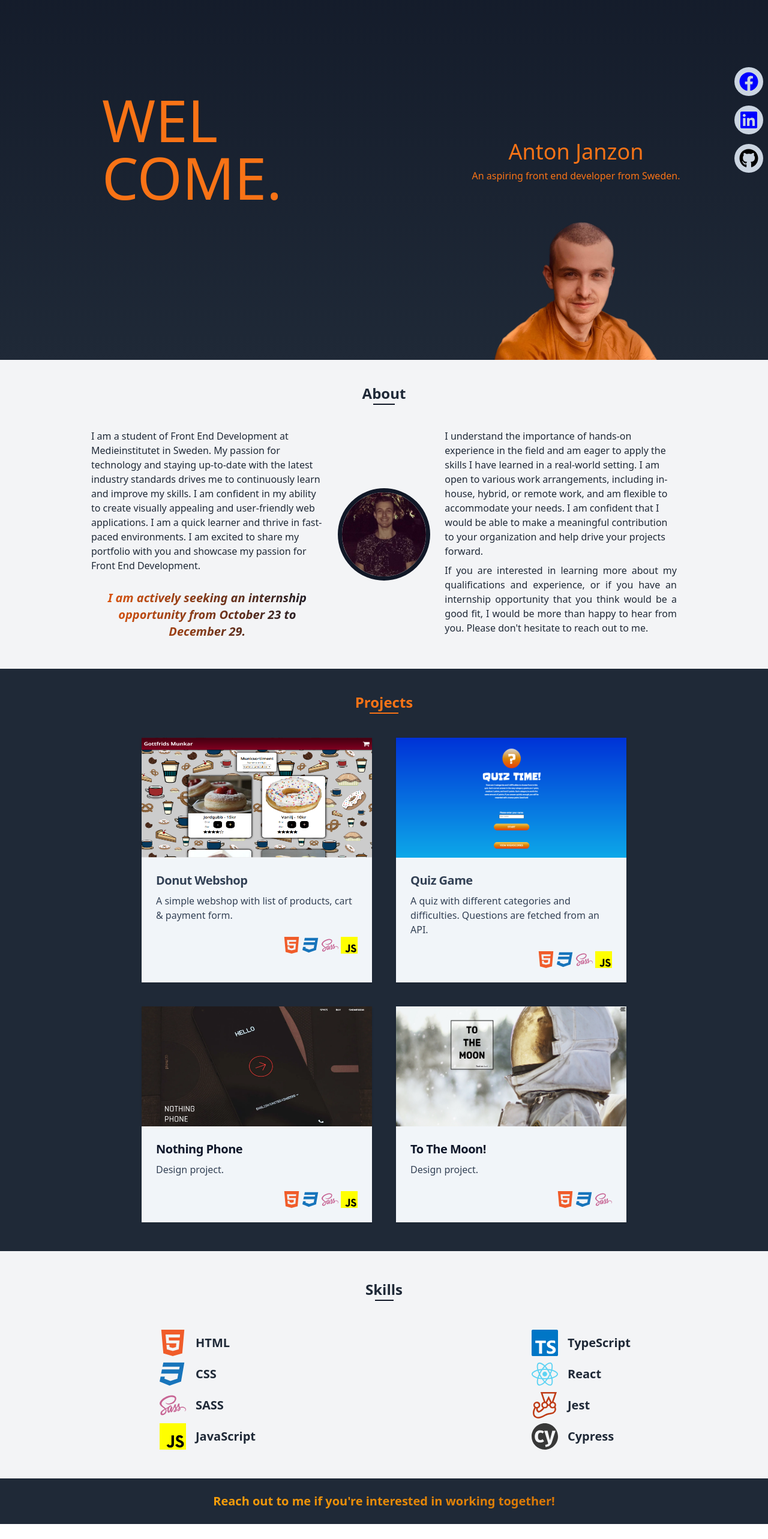
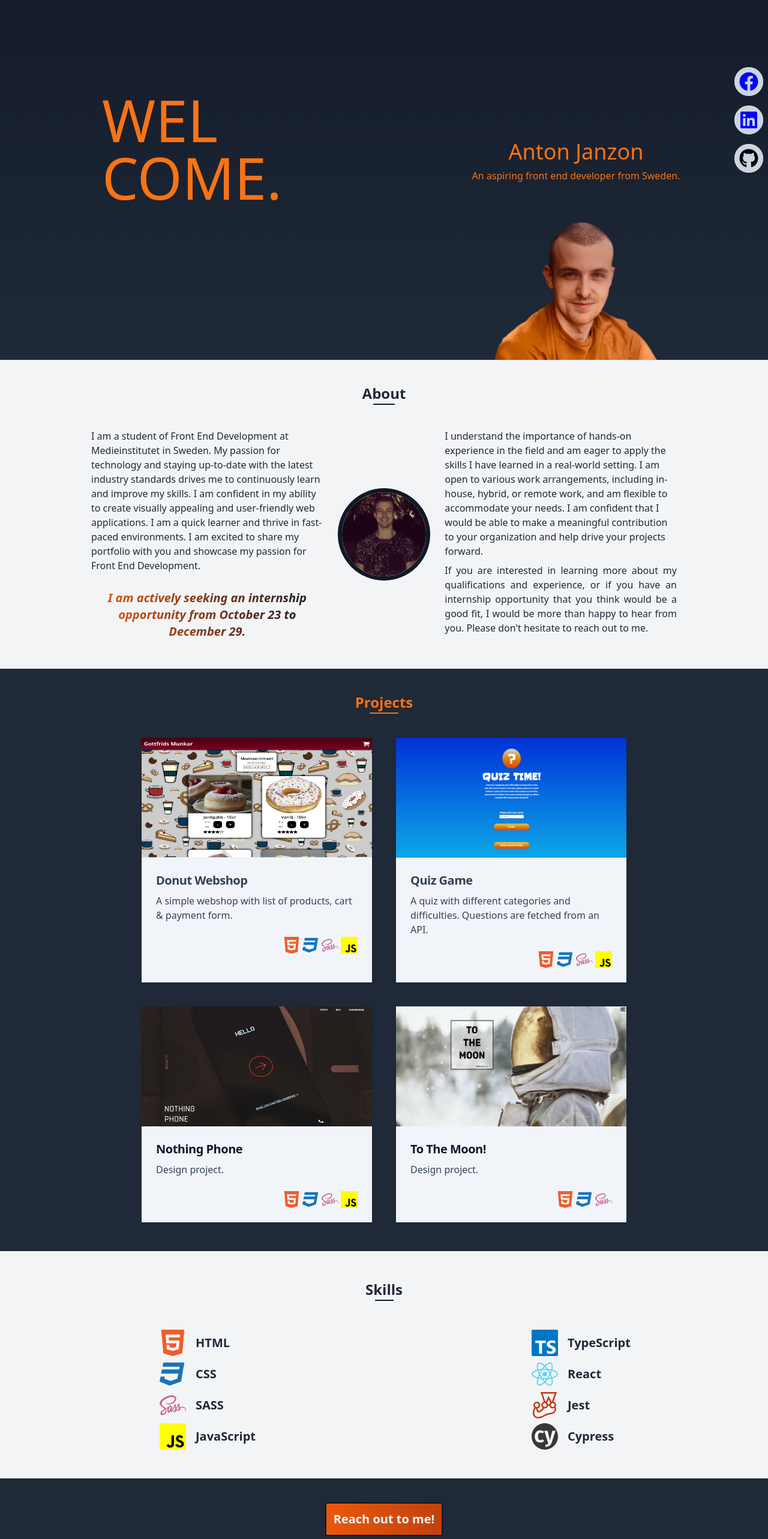
Before and after one commit to antonjanzon95/myPortfolio, a React (Vite) app: page / in a window 1280 px wide. Shown: the part 200-2766 px from the top of the page at 60% size. Before the commit the page ends 2741 px from the top, so only its background shows below. Built offline with nearby package versions, Linux system fonts and the light colour scheme.

Commit message:
File structure, style, links

```diff
--- a/package.json
+++ b/package.json
@@ -12,9 +12,12 @@
   },
   "homepage": "https://antonjanzon95.github.io/myPortfolio",
   "dependencies": {
+    "@types/react-scroll": "^1.8.6",
     "react": "^18.2.0",
     "react-dom": "^18.2.0",
-    "react-icons": "^4.7.1"
+    "react-icons": "^4.7.1",
+    "react-scroll": "^1.8.9",
+    "react-spring": "^9.6.1"
   },
   "devDependencies": {
     "@types/react": "^18.0.27",
--- a/src/App.tsx
+++ b/src/App.tsx
@@ -1,4 +1,3 @@
-import { useState, useEffect } from "react";
 import Header from "./components/header";
 import MobileHeader from "./components/headerMobile";
 import Main from "./components/main";
@@ -13,10 +12,16 @@ function App() {
   return (
     <div className="">
       <header className="h-24 bg-gray-900 text-orange-500 hidden laptop:flex laptop:items-center fixed top-0 w-full z-20">
-        <Header />
+        <Header
+          headerHeight={96}
+          sectionIDs={["about", "projects", "skills"]}
+        />
       </header>
       <header className="h-16 bg-gray-900 text-orange-500 block laptop:hidden fixed w-full top-0 z-20">
-        <MobileHeader />
+        <MobileHeader
+          headerHeight={64}
+          sectionIDs={["about", "projects", "skills"]}
+        />
       </header>
       <main className="hidden laptop:block w-full bg-gradient-to-b from-gray-900 to-gray-800 text-orange-500">
         <Main />
@@ -24,19 +29,21 @@ function App() {
       <main className="block laptop:hidden w-full bg-gradient-to-b from-gray-900 to-gray-800 text-orange-500">
         <MainMobile />
       </main>
-      <section className="w-full bg-gray-100 text-gray-800">
+      <section id="about" className="w-full bg-gray-100 text-gray-800">
         <About />
       </section>
-      <section className="w-full bg-gray-800 text-gray-100">
+      <section id="projects" className="w-full bg-gray-800 text-gray-100">
         <Projects />
       </section>
-      <section className="w-full bg-gray-100 text-gray-800">
+      <section id="skills" className="w-full bg-gray-100 text-gray-800">
         <Skills />
       </section>
-      <section className="w-full bg-gray-800 text-gray-100">
+      <aside className="hidden laptop:block">
+        <SideBar size={32} />
+      </aside>
+      <footer id="contact" className="w-full bg-gray-800 text-gray-100">
         <Contact />
-      </section>
-      <SideBar />
+      </footer>
     </div>
   );
 }
--- a/src/components/contact.tsx
+++ b/src/components/contact.tsx
@@ -1,11 +1,17 @@
+import SideBar from "./sidebar";
+
 const Contact = () => {
   return (
-    <div className="container p-6 mx-auto relative">
-      <div className="flex justify-center">
-        <h2 className="text-center text-transparent font-bold text-xl bg-clip-text bg-gradient-to-r from-amber-500 to-amber-600">
-          Reach out to me if you're interested in working together!
-        </h2>
+    <div className="container  mx-auto relative">
+      <div className="flex justify-center items-center gap-4 p-10">
+        <button className="p-3 border-solid border-2 border-gray-900 font-bold text-xl text-gray-100 bg-gradient-to-r from-orange-600 to-orange-700 hover:from-orange-900 hover:to-orange-800">
+          Reach out to me!
+        </button>
+        <SideBar size={32} />
       </div>
+      <p className="text-center pb-1 font-medium">
+        Made with React, TypeScript & Tailwind.
+      </p>
     </div>
   );
 };
--- a/src/components/header.tsx
+++ b/src/components/header.tsx
@@ -1,30 +1,39 @@
-interface Props {}
+import { Link, animateScroll as scroll } from "react-scroll";
 
-const Header: React.FC<Props> = () => {
+interface Props {
+  headerHeight: number;
+  sectionIDs: string[];
+}
+
+const Header: React.FC<Props> = (props: Props) => {
+  const handleTopClick = () => {
+    scroll.scrollToTop({ duration: 500, smooth: true });
+  };
+
   return (
     <nav className="relative w-full flex justify-center items-center">
-      <ul className="flex text-sm font-semibold gap-12 items-center">
-        <li className="hover:text-gray-100 hoverUnderline">
-          <a className="" href="">
-            Home
-          </a>
-        </li>
-        <li className="hover:text-gray-100 hoverUnderline">
-          <a className="" href="">
-            About
-          </a>
-        </li>
-        <li className="hover:text-gray-100 hoverUnderline">
-          <a className="" href="">
-            Projects
-          </a>
-        </li>
-        <li className="hover:text-gray-100 hoverUnderline">
-          <a className="" href="">
-            Skills
-          </a>
-        </li>
-      </ul>
+      <div className="flex text-sm font-semibold gap-12 items-center">
+        <Link
+          to="top"
+          onClick={handleTopClick}
+          className="hover:text-gray-100 hoverUnderline cursor-pointer"
+          key="top"
+          aria-label="Go to the home page"
+        >
+          Home
+        </Link>
+        {props.sectionIDs.map((id) => (
+          <Link
+            to={id}
+            smooth={true}
+            offset={-props.headerHeight}
+            className="hover:text-gray-100 hoverUnderline cursor-pointer"
+            key={id}
+          >
+            {id.charAt(0).toUpperCase() + id.slice(1)}
+          </Link>
+        ))}
+      </div>
     </nav>
   );
 };
--- a/src/components/headerMobile.tsx
+++ b/src/components/headerMobile.tsx
@@ -1,9 +1,18 @@
-import React, { useState } from "react";
+import React, { useEffect, useRef, useState } from "react";
+import { Link, animateScroll as scroll } from "react-scroll";
 
-interface Props {}
+interface Props {
+  headerHeight: number;
+  sectionIDs: string[];
+}
 
-const MobileHeader: React.FC<Props> = () => {
+const MobileHeader: React.FC<Props> = (props: Props) => {
   const [isOpen, setIsOpen] = useState(false);
+
+  const handleTopClick = () => {
+    scroll.scrollToTop({ duration: 500, smooth: true });
+  };
+
   return (
     <nav className="flex items-center justify-between p-4 w-full h-full">
       <a href="#" className="font-bold text-lg text-orange-500">
@@ -20,21 +29,28 @@ const MobileHeader: React.FC<Props> = () => {
 
       <div
         className={`${
-          isOpen ? "scale-100" : "scale-0"
-        } absolute top-0 right-0 bg-white text-gray-900 p-4 mt-16 rounded-lg shadow-xl transition duration-300 ease-in-out`}
+          isOpen ? "scale-0" : "scale-100"
+        } absolute opacity-90 top-0 right-0 bg-gray-100 text-gray-900 p-4 mt-16 shadow-xl transition duration-300 ease-in-out flex flex-col justify-center items-center`}
       >
-        <a href="#" className="block px-4 py-2">
+        <Link
+          to="top"
+          onClick={handleTopClick}
+          className="block px-4 py-2"
+          key="top"
+        >
           Home
-        </a>
-        <a href="#" className="block px-4 py-2">
-          About
-        </a>
-        <a href="#" className="block px-4 py-2">
-          Projects
-        </a>
-        <a href="#" className="block px-4 py-2">
-          Skills
-        </a>
+        </Link>
+        {props.sectionIDs.map((id) => (
+          <Link
+            to={id}
+            smooth={true}
+            offset={-props.headerHeight}
+            className="block px-4 py-2"
+            key={id}
+          >
+            {id.charAt(0).toUpperCase() + id.slice(1)}
+          </Link>
+        ))}
       </div>
     </nav>
   );
--- a/src/components/sidebar.tsx
+++ b/src/components/sidebar.tsx
@@ -1,27 +1,33 @@
 import { FaLinkedin, FaFacebook, FaGithub } from "react-icons/fa";
 import React from "react";
+import SideBarIcon from "./sidebarIcon";
 
 interface Props {
-  icon: React.ReactElement;
+  size: number;
 }
 
 const laptopLayout =
   "laptop:fixed laptop:h-screen laptop:w-16 laptop:top-0 laptop:py-0 laptop:right-0 laptop:flex laptop:flex-col laptop:items-center laptop:justify-center laptop:gap-0 laptop:bg-transparent laptop:z-10";
 
-const SideBar: React.FC = () => {
+const SideBar: React.FC<Props> = ({ size }) => {
   return (
     <div
       className={`bg-gray-800 py-4 flex justify-center items-center gap-4 ${laptopLayout}`}
     >
-      <SideBarIcon icon={<FaFacebook size={32} color="blue" />} />
-      <SideBarIcon icon={<FaLinkedin size={32} color="blue" />} />
-      <SideBarIcon icon={<FaGithub size={32} />} />
+      <SideBarIcon
+        icon={<FaFacebook size={size} color="blue" />}
+        link={"https://www.facebook.com/anton.janzon.9"}
+      />
+      <SideBarIcon
+        icon={<FaLinkedin size={size} color="blue" />}
+        link={"https://www.linkedin.com/in/anton-janzon-55aaa7162/"}
+      />
+      <SideBarIcon
+        icon={<FaGithub size={size} />}
+        link={"https://github.com/antonjanzon95"}
+      />
     </div>
   );
 };
 
-const SideBarIcon: React.FC<Props> = ({ icon }) => (
-  <div className="sidebar-icon">{icon}</div>
-);
-
 export default SideBar;
--- /dev/null
+++ b/src/components/sidebarIcon.tsx
@@ -0,0 +1,12 @@
+interface Props {
+  icon: React.ReactElement;
+  link: string;
+}
+
+const SideBarIcon: React.FC<Props> = ({ icon, link }) => (
+  <a href={link} target="_blank" className="sidebar-icon">
+    {icon}
+  </a>
+);
+
+export default SideBarIcon;
--- a/src/index.css
+++ b/src/index.css
@@ -92,9 +92,18 @@
 @layer components {
   .sidebar-icon {
     @apply relative flex items-center justify-center
-    h-12 w-12 mt-2 mb-2 mx-0 bg-slate-300 text-black
+    h-11 w-11 mt-2 mb-2 mx-0 bg-slate-300 text-black
     hover:rounded-xl transition-all duration-300 ease-linear
     rounded-3xl cursor-pointer;
+  }
+
+  @media (min-width: 1024px) {
+    .sidebar-icon {
+      @apply relative flex items-center justify-center
+      h-12 w-12 mt-2 mb-2 mx-0 bg-slate-300 text-black
+      hover:rounded-xl transition-all duration-300 ease-linear
+      rounded-3xl cursor-pointer;
+    }
   }
 
   .bg-transparent-icon {
```
Also changed, not shown: 1 other file (tests, documents, lock files or other folders).
